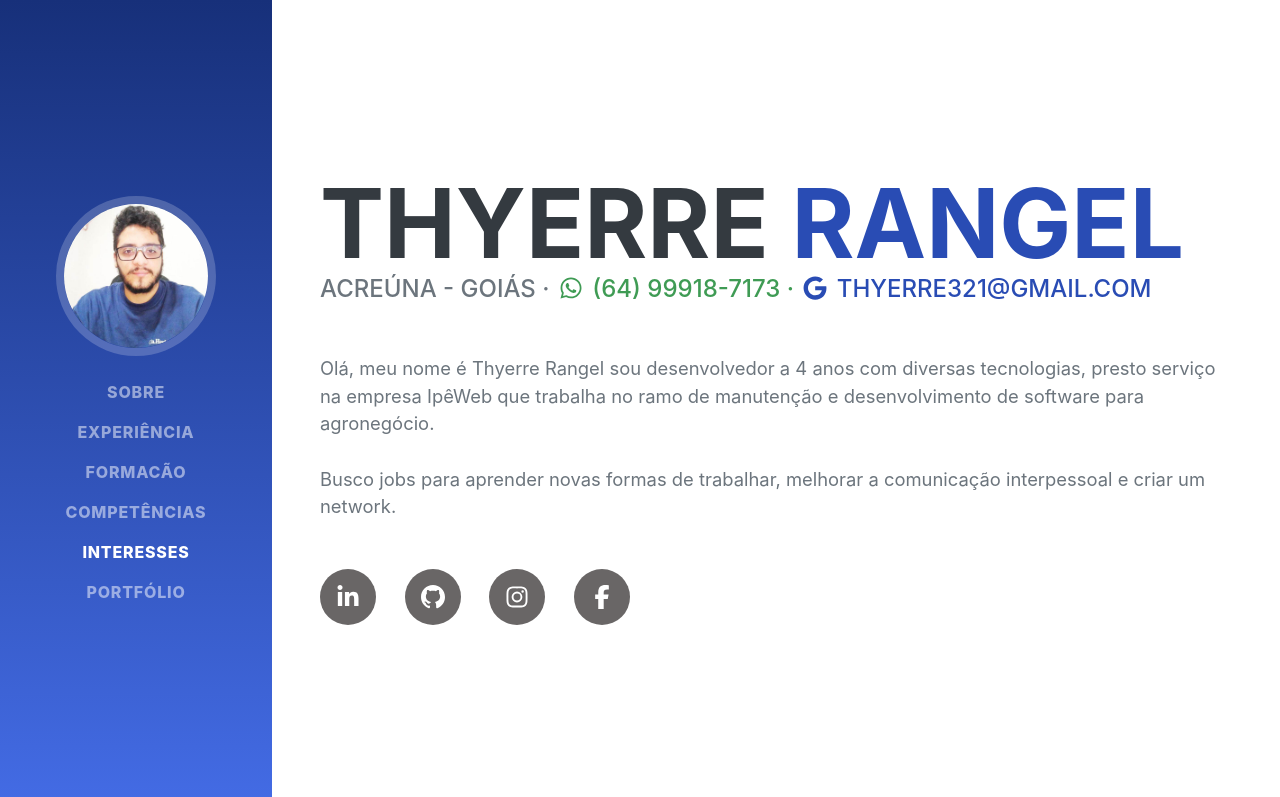
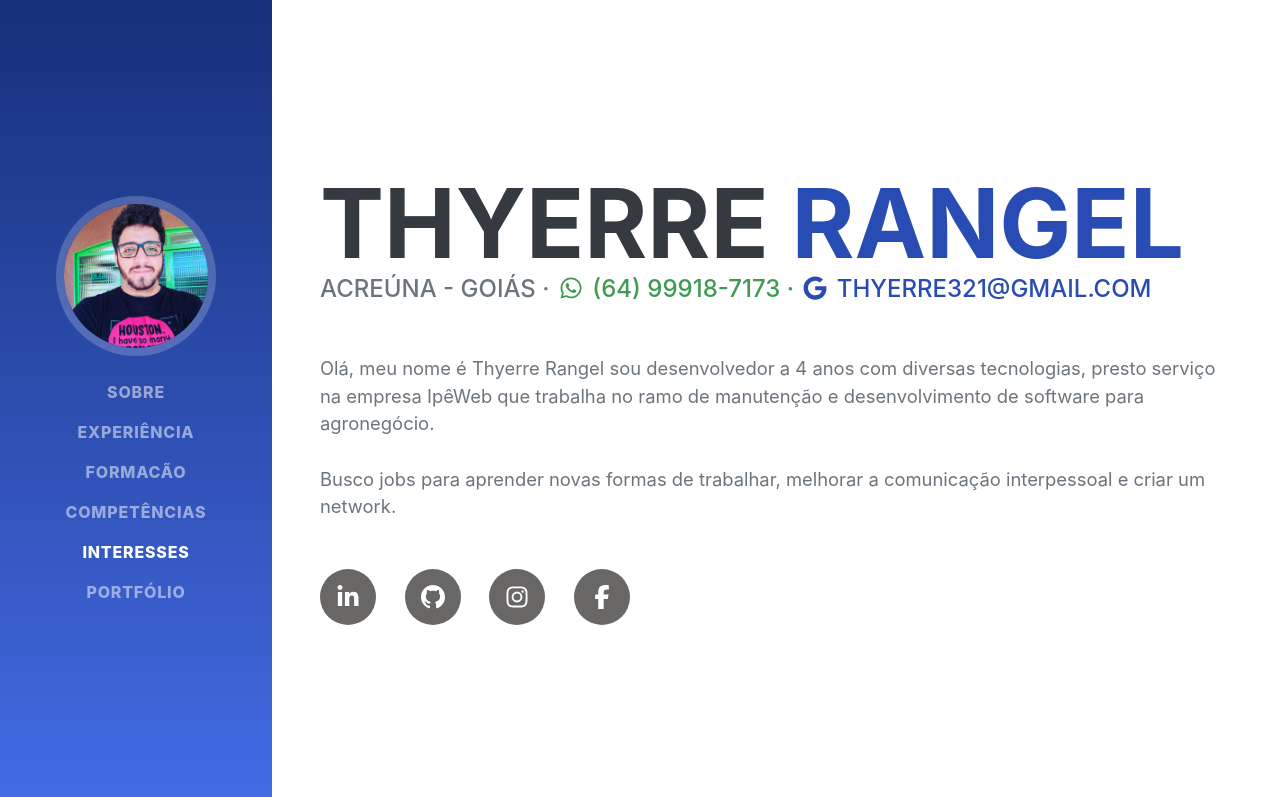
Before and after one commit to thyerre/thyerre.github.io, a plain HTML site: page index.html in a window 1280 px wide. Shown: the top 797 px of the page. Drawn offline with Linux system fonts and the light colour scheme; a web font is replaced by a local one.

Commit message:
alterando profile

```diff
--- a/index.html
+++ b/index.html
@@ -22,7 +22,7 @@
     <nav class="navbar navbar-expand-lg navbar-dark bg-primary fixed-top" id="sideNav">
         <a class="navbar-brand js-scroll-trigger" href="#page-top">
             <span class="d-block d-lg-none">Thyerre Rangel</span>
-            <span class="d-none d-lg-block"><img class="img-fluid img-profile rounded-circle mx-auto mb-2" src="assets/img/profile.jpg" alt="" /></span>
+            <span class="d-none d-lg-block"><img class="img-fluid img-profile rounded-circle mx-auto mb-2" src="assets/img/profile.jpeg" alt="" /></span>
         </a>
         <button class="navbar-toggler" type="button" data-toggle="collapse" data-target="#navbarSupportedContent" aria-controls="navbarSupportedContent" aria-expanded="false" aria-label="Toggle navigation"><span class="navbar-toggler-icon"></span></button>
         <div class="collapse navbar-collapse" id="navbarSupportedContent">
```
Also changed, not shown: portfolio.html (+1 -1 lines), assets/img/profile.jpeg (added).
